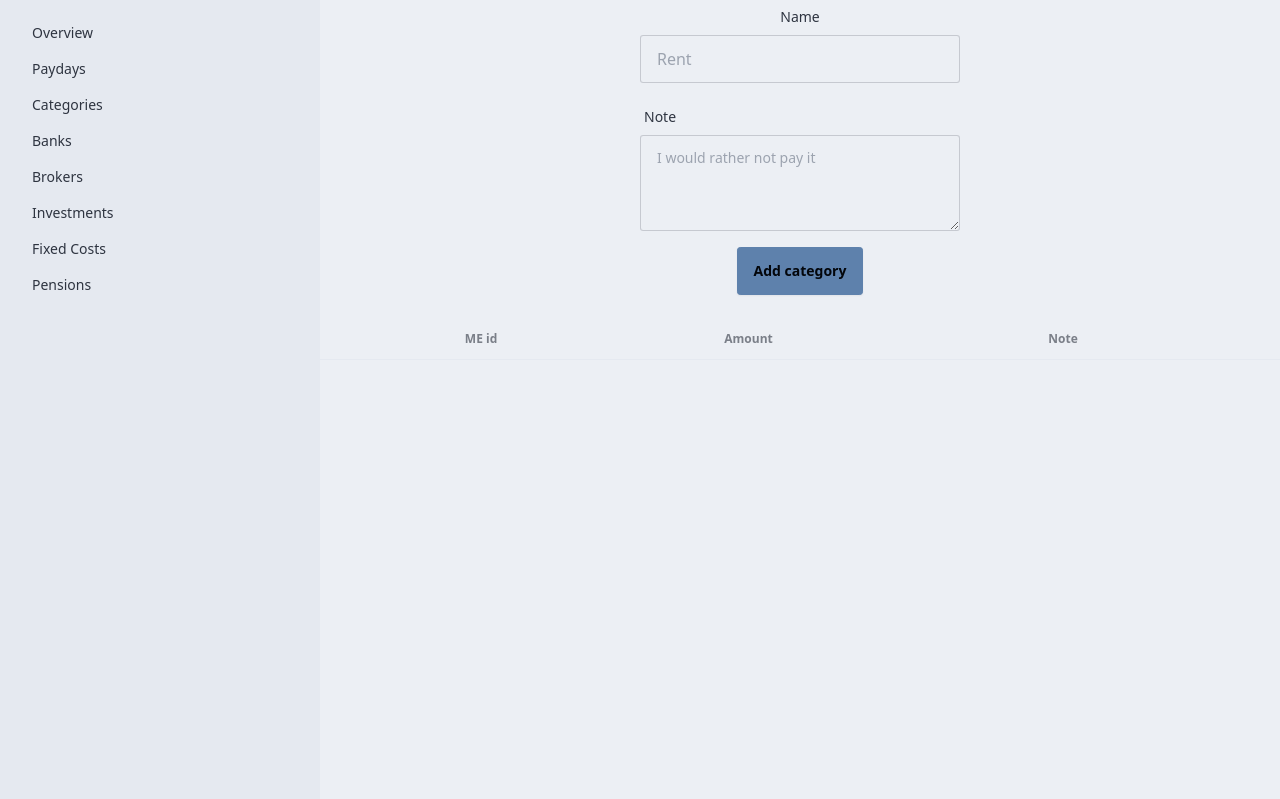
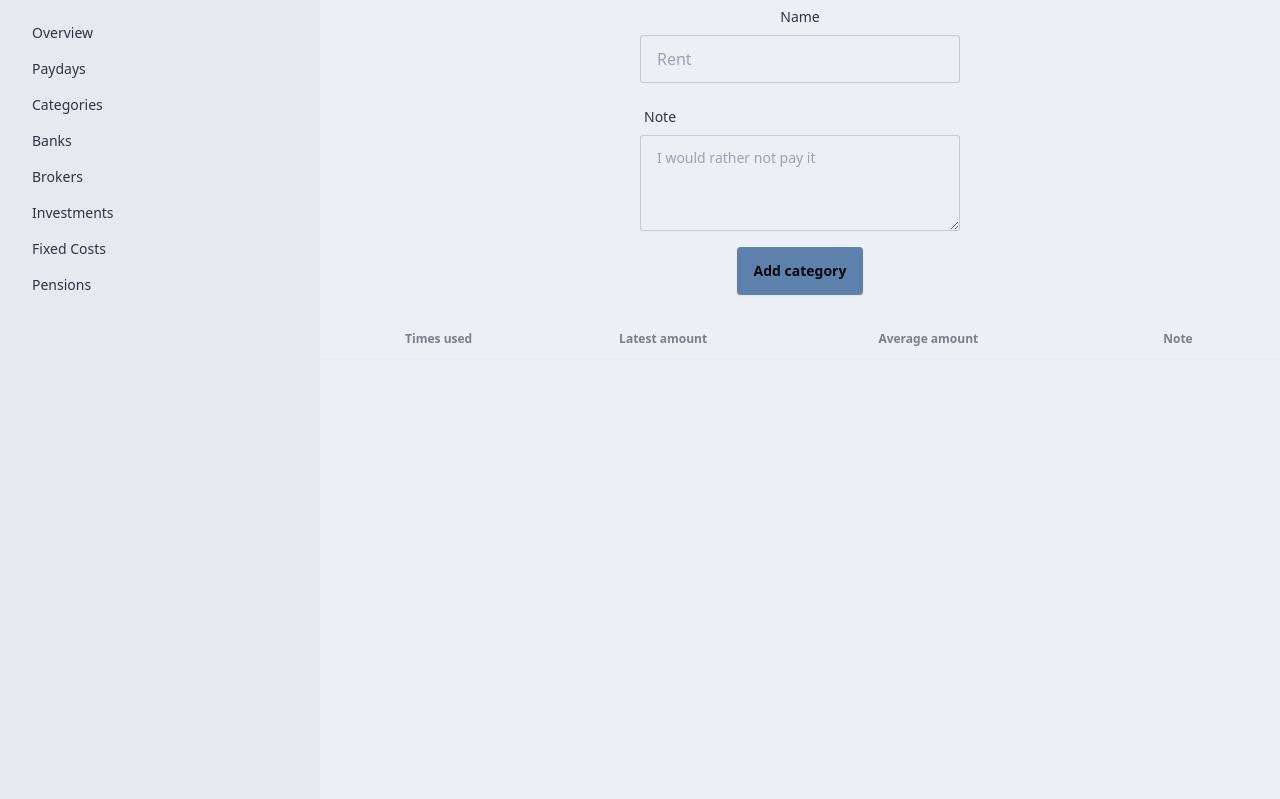
Before and after one commit to Jack-Culcasi/Django-Budgeting-App, a Django app: page /categories/ in a window 1280 px wide. Shown: the part 65-864 px from the top of the page. Run offline with Django 5.2, Linux system fonts and the light colour scheme; the visitor is signed in with stand-in values (Sample User, id 1); data that the repository does not hold is empty; some libraries are stand-ins or nearby versions.

Commit message:
table updated

```diff
--- a/home/templates/categories.html
+++ b/home/templates/categories.html
@@ -29,8 +29,9 @@
       <thead>
         <tr>
           <th></th>
-          <th>ME id</th>
-          <th>Amount</th>
+          <th>Times used</th>
+          <th>Latest amount</th>
+          <th>Average amount</th>
           <th>Note</th>
         </tr>
       </thead>
@@ -40,8 +41,9 @@
           <td>
           <a  href="#" class="btn btn-outline">{{ category.name }}</a>
           </td>
-          <td>{{ category.monthly_expenses.id }}</td>
-          <td>{{ category.amount }}</td>
+          <td>{{ category.times_used }}</td>
+          <td>{{ user.userpreferences.currency_symbol }} {{ category.latest }}</td>
+          <td>{{ user.userpreferences.currency_symbol }} {{ category.average_amount }}</td>
           <td>{{ category.note }}</td>
         </tr>
       </tbody>
```
Also changed, not shown: home/templates/fixed_costs.html (+6 -2 lines).
